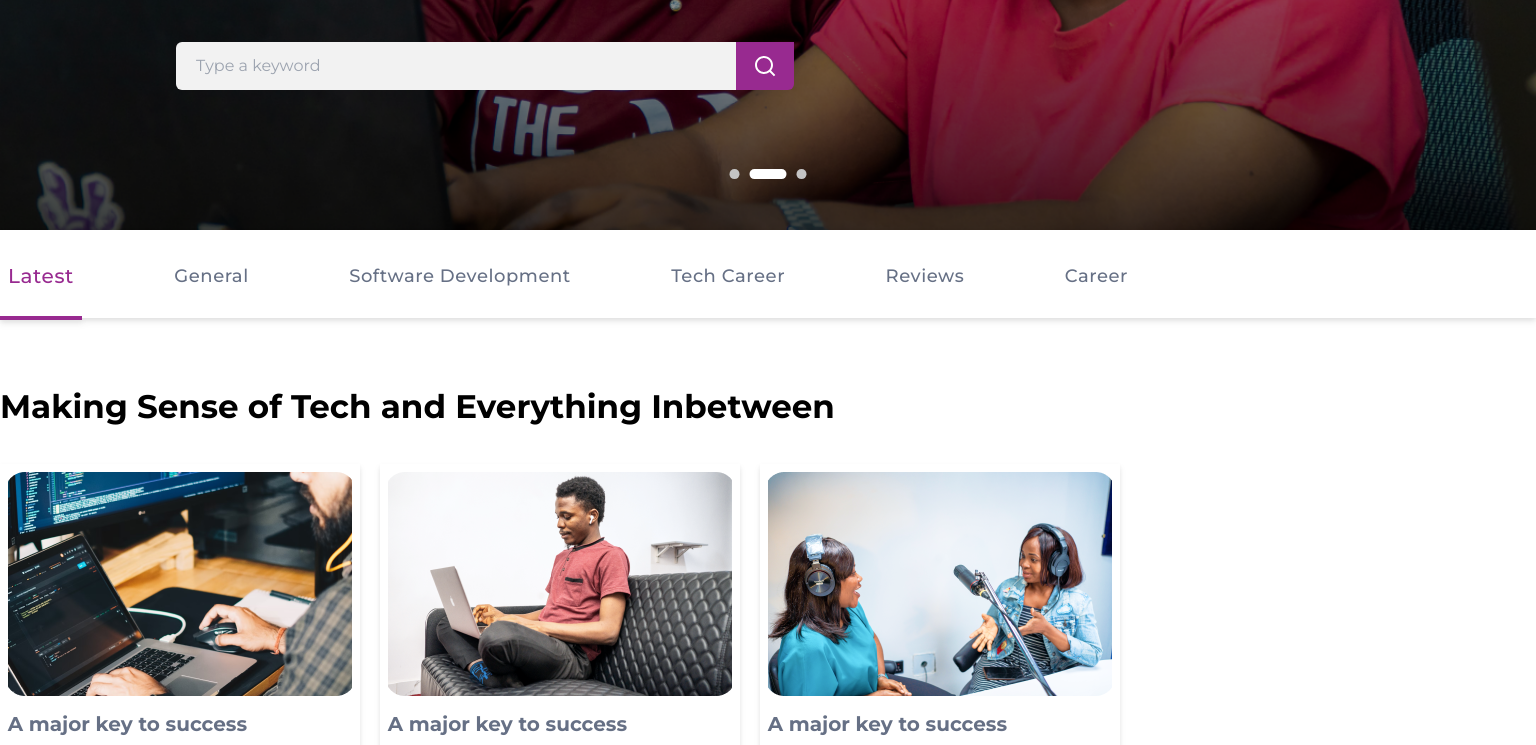
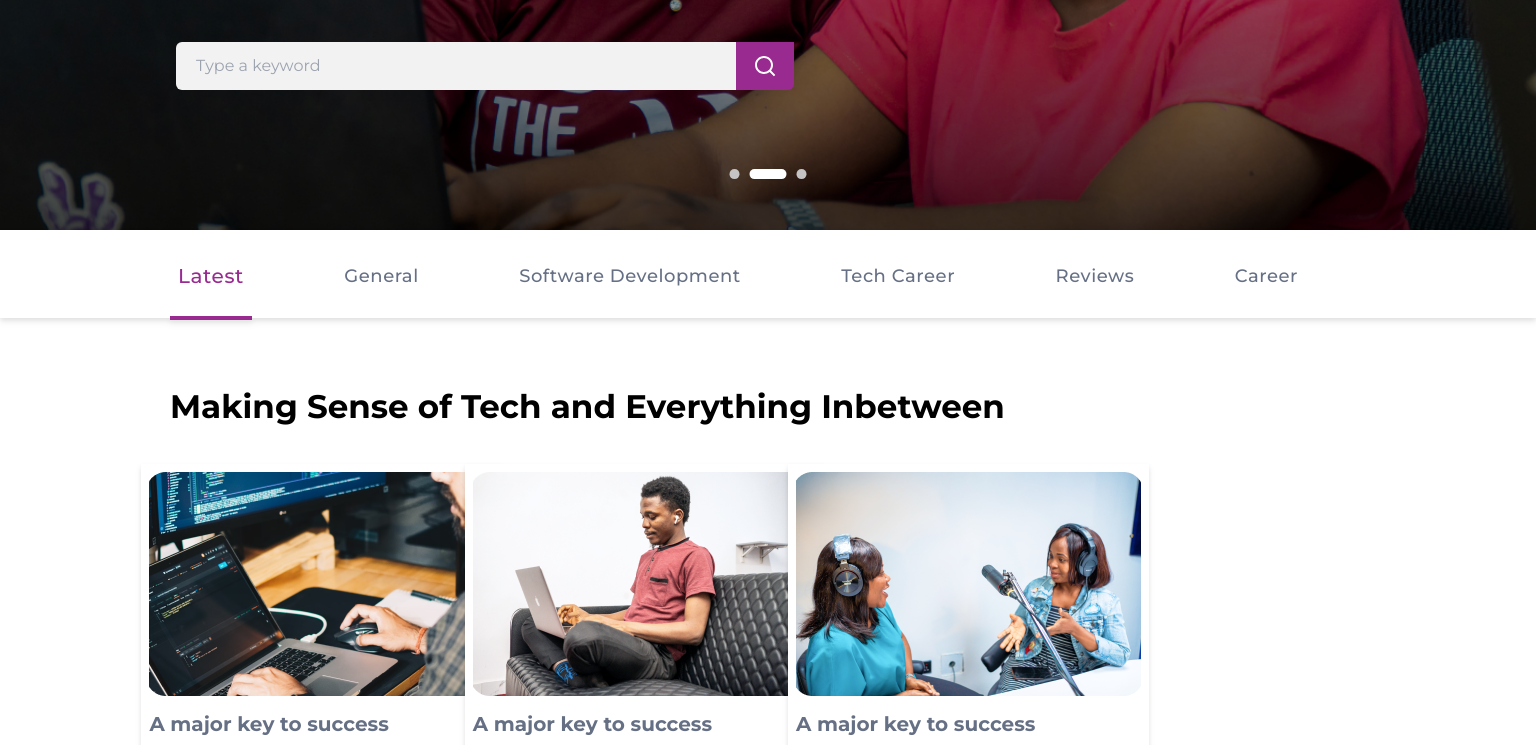
Before and after one commit to abbeymaniak/walure-tailwind-html, a website: page index.html in a window 1536 px wide. Shown: the part 355-1100 px from the top of the page. Drawn offline with Linux system fonts and the light colour scheme.

Commit message:
completed fix

```diff
--- a/index.html
+++ b/index.html
@@ -334,7 +334,7 @@
     </header>
     <main class="">
       <div
-        class="bg-white relative md:h-[5rem] lg:h-[5.5rem] sm:py-[2rem] py-[1.2rem] h-[4.5rem] gap-10 w-full drop-shadow-md drop-shadow-black">
+        class="bg-white walure-bigscreen relative md:h-[5rem] lg:h-[5.5rem] sm:py-[2rem] py-[1.2rem] h-[4.5rem] gap-10 w-full drop-shadow-md drop-shadow-black">
         <div
           class="xl:max-w-screen-xl sm:space-y-0 md:w-[40rem] lg:w-[56rem] xl:w-[71rem] flex flex-col sm:flex-row sm:justify-between walure-ml">
           <h3
@@ -389,7 +389,7 @@
         </div>
       </div>
       <div
-        class="max-w-[21rem] md:max-w-[40rem] lg:max-w-[60rem] xl:max-w-[70rem] mac:max-w-screen-[1290px] walure-ml pt-[4rem]">
+        class="walure-bigscreen max-w-[21rem] md:max-w-[40rem] lg:max-w-[60rem] xl:max-w-[70rem] mac:max-w-screen-[1290px] walure-ml pt-[4rem]">
         <h2
           class="text-[#000] md:text-[1.8rem] text-[1.5rem] lg:text-[2.03619rem] font-bold leading-normal  text-center lg:text-left xl:px-0 walure-text ">
           Making Sense of Tech and Everything Inbetween
--- a/style.css
+++ b/style.css
@@ -148,3 +148,10 @@ q::after {
 .walure-text {
   text-align: left;
 }
+
+@media screen and (min-width: 1441px) {
+
+  .walure-bigscreen {
+    padding-left: 170px;
+  }
+}
```
